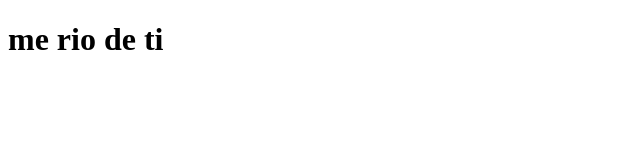
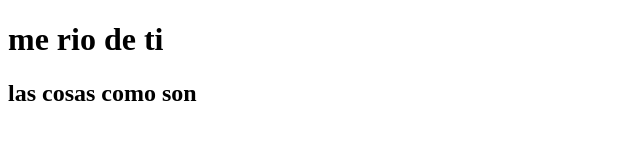
Before and after one commit to Milagros-Villar/primer_report, a plain HTML site: page index.html in a window 1280 px wide. Shown: the whole page, without its empty margins (0-640 px from the left). Drawn offline with Linux system fonts and the light colour scheme.

Commit message:
agregue un titulo

```diff
--- a/index.html
+++ b/index.html
@@ -7,5 +7,6 @@
 </head>
 <body>
     <h1>me rio de ti</h1>
+    <h2>las cosas como son</h2>
 </body>
 </html>
```
